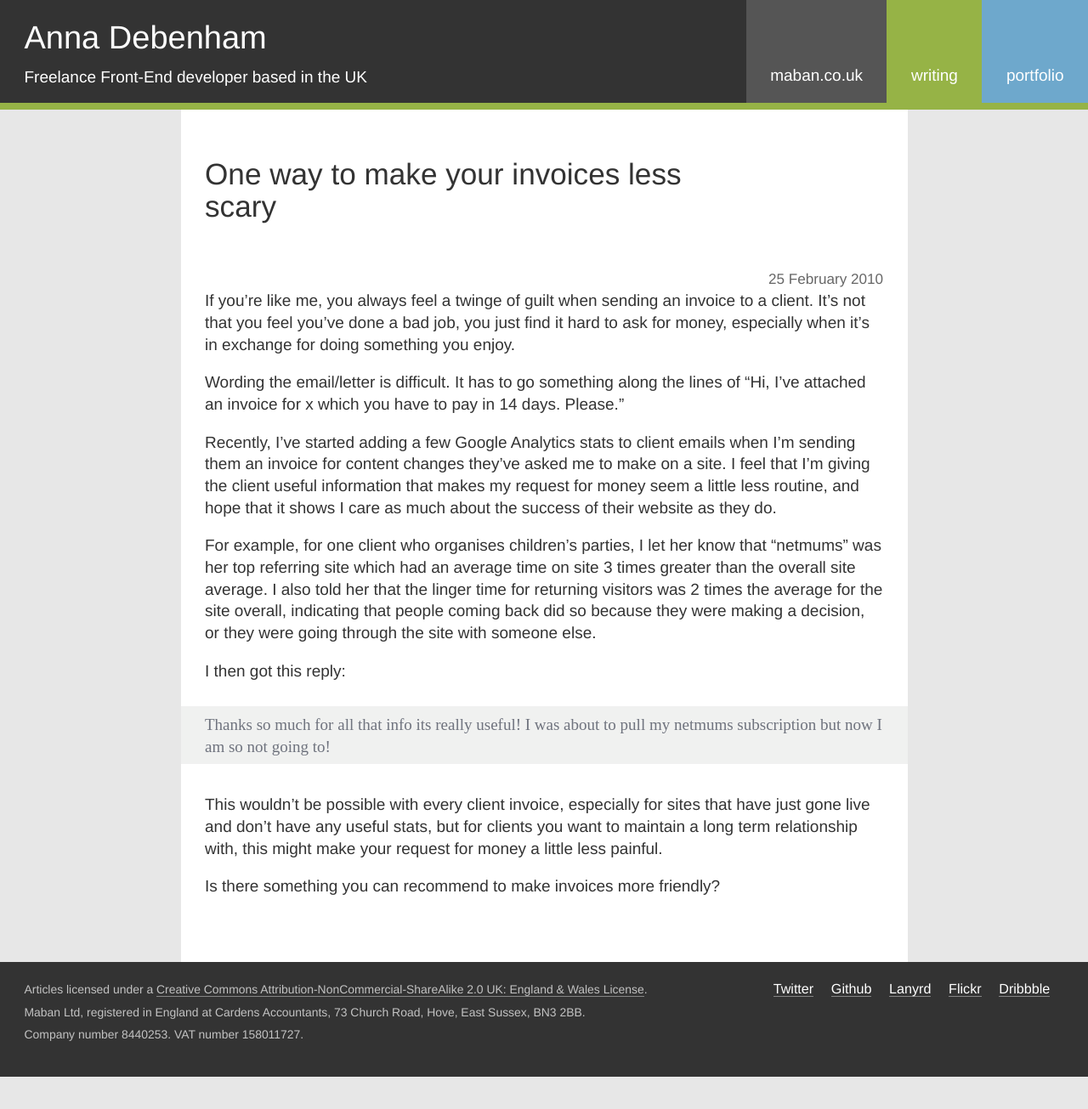
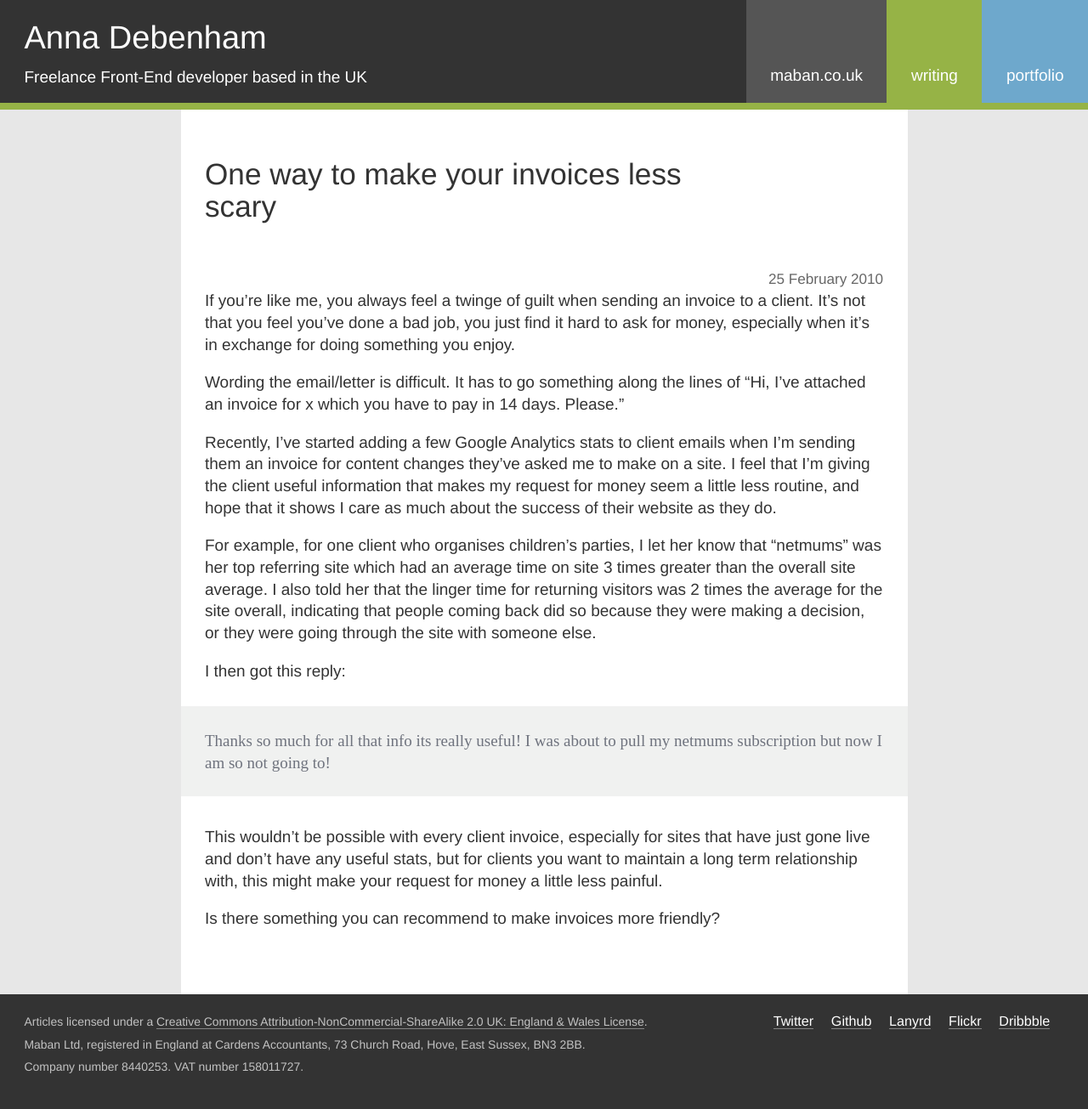
Before and after one commit to maban/maban, a Jekyll site: the page built from _posts/2010-02-25-36.html, in a window 1280 px wide. Shown: the whole page at 85% size. Built offline with Jekyll 4.4.1, drawn with Linux system fonts in a browser that asks for light colours; before the commit the page ends 1267 px from its top, so only the background shows below that.

Commit message:
Clean up post 36

```diff
--- a/_posts/2010-02-25-36.html
+++ b/_posts/2010-02-25-36.html
@@ -13,7 +13,9 @@ title: One way to make your invoices less scary
 
 <p>I then got this reply:</p>
 
-<blockquote>Thanks so much for all that info its really useful! I was about to pull my netmums subscription but now I am so not going to!</blockquote>
+<blockquote>
+    <p>Thanks so much for all that info its really useful! I was about to pull my netmums subscription but now I am so not going to!</p>
+</blockquote>
 
 <p>This wouldn&#8217;t be possible with every client invoice, especially for sites that have just gone live and don&#8217;t have any useful stats, but for clients you want to maintain a long term relationship with, this might make your request for money a little less painful.</p>
 
```
